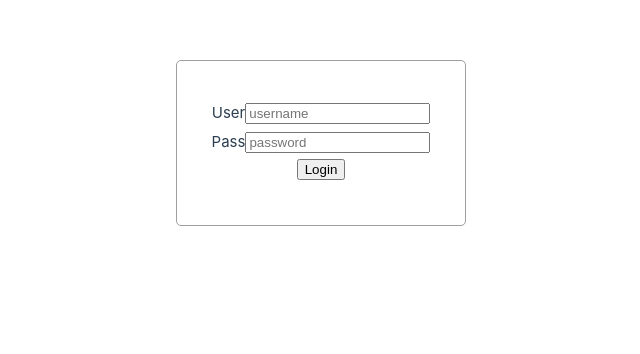
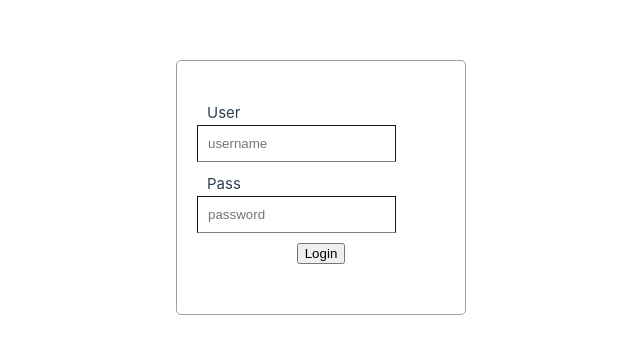
Before and after one commit to AUT-Daralfonoon/admin-panel, a Vue app: page /login in a window 1280 px wide. Shown: the part 190-544 px from the top of the page, without its empty margins (319-959 px from the left). Built offline with nearby package versions, Linux system fonts and the light colour scheme.

Commit message:
add: input field style

```diff
--- a/src/views/LoginView/components/InputField.vue
+++ b/src/views/LoginView/components/InputField.vue
@@ -17,19 +17,48 @@ defineProps({
 
 <template>
   <div>
-    <label>
+    <label class="i-label">
       {{ this.label }}
     </label>
-    <input :type="this.inputType" :placeholder="this.placeholder" />
+    <input
+        class="i-input"
+        v-model="this.value"
+        :type="this.inputType"
+        :placeholder="this.placeholder"
+    />
   </div>
 </template>
 
 <script>
 export default {
-  name: "InputField"
+  name: "InputField",
+  data() {
+    return {
+      value: ""
+    }
+  },
 }
 </script>
 
 <style scoped>
+.i-label {
+  margin-right: 15px;
+  padding: 10px;
+}
 
+.i-input {
+  background: initial;
+  outline: none;
+  padding: 10px;
+  border: 1px solid #181818;
+  border-bottom: 1px solid gray;
+}
+
+.i-input:hover {
+  border: 1px solid gray;
+}
+
+.i-input:focus {
+  background: #343434;
+}
 </style>
--- a/src/views/LoginView/index.vue
+++ b/src/views/LoginView/index.vue
@@ -32,6 +32,6 @@ export default {
 }
 
 .login-items {
-  margin-bottom: 5px;
+  margin-bottom: 10px;
 }
 </style>
```
